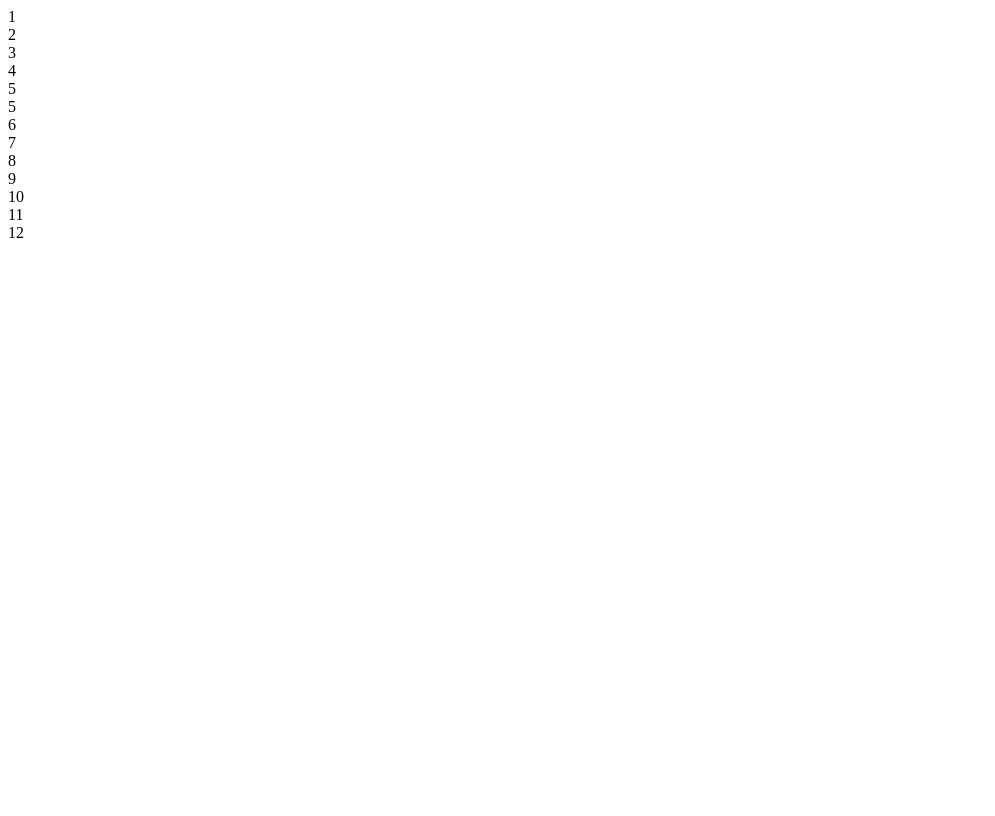
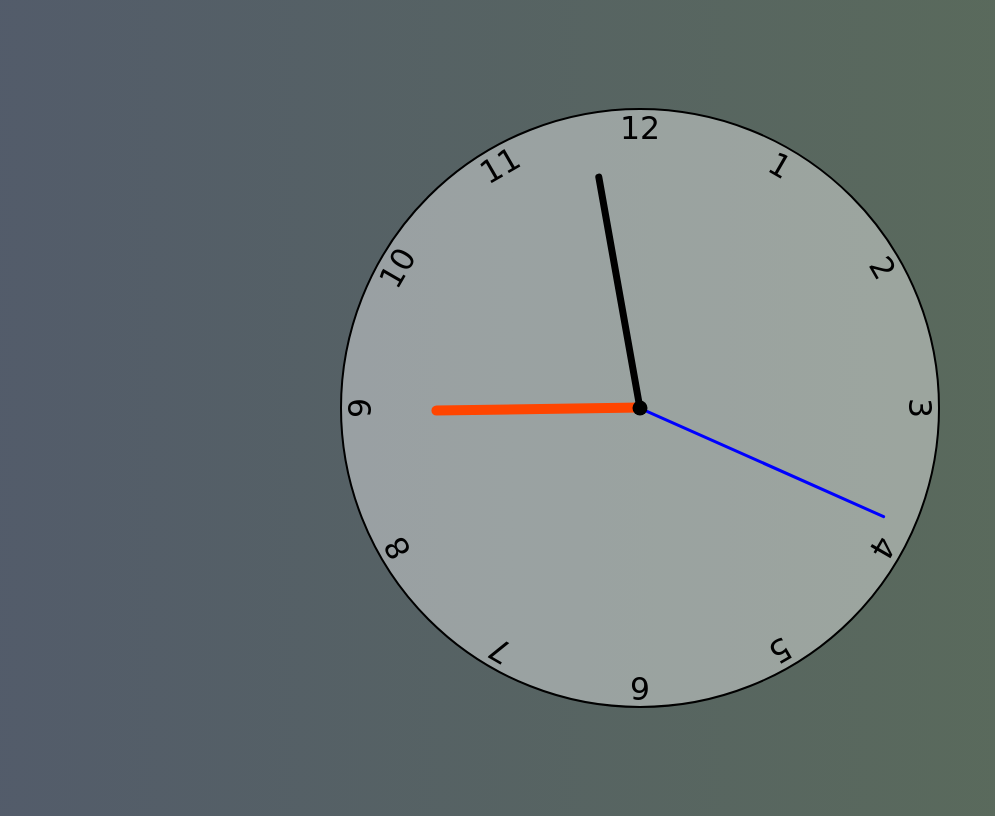
Before and after one commit to frebbs/simpleClock_html_css_js, a plain HTML site: page index.html in a window 1280 px wide. Shown: the whole page, without its empty margins (0-995 px from the left). Drawn offline with Linux system fonts and the light colour scheme; a web font is replaced by a local one.

Commit message:
Css and JS completed

```diff
--- a/index.html
+++ b/index.html
@@ -6,26 +6,28 @@
           content="width=device-width, user-scalable=no, initial-scale=1.0, maximum-scale=1.0, minimum-scale=1.0">
     <meta http-equiv="X-UA-Compatible" content="ie=edge">
     <title>Clock</title>
+    <link href="https://fonts.googleapis.com/css?family=Bowlby+One+SC&display=swap" rel="stylesheet">
+    <link rel="stylesheet" href="styles.css">
 </head>
 <body>
 <div class="clock">
-    <div class="hand hour"></div>
-    <div class="hand minute"></div>
-    <div class="hand second"></div>
+    <div class="hand hour" data-hour-hand></div>
+    <div class="hand minute" data-minute-hand></div>
+    <div class="hand second" data-second-hand></div>
     <div class="number number1">1</div>
-    <div class="number number1">2</div>
-    <div class="number number1">3</div>
-    <div class="number number1">4</div>
-    <div class="number number1">5</div>
-    <div class="number number1">5</div>
-    <div class="number number1">6</div>
-    <div class="number number1">7</div>
-    <div class="number number1">8</div>
-    <div class="number number1">9</div>
-    <div class="number number1">10</div>
-    <div class="number number1">11</div>
-    <div class="number number1">12</div>
+    <div class="number number2">2</div>
+    <div class="number number3">3</div>
+    <div class="number number4">4</div>
+    <div class="number number5">5</div>
+    <div class="number number6">6</div>
+    <div class="number number7">7</div>
+    <div class="number number8">8</div>
+    <div class="number number9">9</div>
+    <div class="number number10">10</div>
+    <div class="number number11">11</div>
+    <div class="number number12">12</div>
 </div>
 
+<script src="script.js"></script>
 </body>
 </html>
--- a/script.js
+++ b/script.js
@@ -0,0 +1,23 @@
+setInterval(setClock, 1000);
+
+const hourHand = document.querySelector('[data-hour-hand]');
+const minuteHand = document.querySelector('[data-minute-hand]');
+const secondHand = document.querySelector('[data-second-hand]');
+
+function setClock() {
+    const currentDate = new Date();
+    const secondsRatio = currentDate.getSeconds() / 60;
+    const minutesRatio = (secondsRatio + currentDate.getMinutes()) / 60;
+    const hoursRatio = (minutesRatio + currentDate.getHours()) / 12;
+
+    setRotation(secondHand, secondsRatio);
+    setRotation(minuteHand, minutesRatio);
+    setRotation(hourHand, hoursRatio);
+
+}
+
+function setRotation(element, rotationRatio) {
+    element.style.setProperty('--rotation', rotationRatio * 360);
+}
+
+setClock();
--- /dev/null
+++ b/styles.css
@@ -0,0 +1,90 @@
+*, *::after, *::before {
+    box-sizing: border-box;
+    font-family: 'Bowlby One SC', cursive;
+    font-size: 62.75%;
+}
+
+body {
+    background: linear-gradient(to right, rgba(64, 74, 90, 0.9), rgba(74, 94, 70, 0.9));
+    display: flex;
+    justify-content: center;
+    align-items: center;
+    height: 100vh;
+    overflow: hidden;
+}
+
+.clock {
+    width: 600px;
+    height: 600px;
+    background-color: rgba(255, 255, 255, 0.4);
+    border-radius: 50%;
+    border: 2px solid black;
+    position: relative;
+    font-size: 5rem;
+}
+
+.clock .number {
+    --rotation: 0;
+    position: absolute;
+    width: 100%;
+    height: 100%;
+    text-align: center;
+    transform: rotate(var(--rotation));
+}
+
+.clock::after {
+    content: '';
+    position: absolute;
+    background-color: black;
+    z-index: 11;
+    width: 15px;
+    height: 15px;
+    top: 50%;
+    left: 50%;
+    transform: translate(-50%, -50%);
+    border-radius: 50%;
+}
+
+.clock .number1 { --rotation: 30deg;}
+.clock .number2 { --rotation: 60deg;}
+.clock .number3 { --rotation: 90deg;}
+.clock .number4 { --rotation: 120deg;}
+.clock .number5 { --rotation: 150deg;}
+.clock .number6 { --rotation: 180deg;}
+.clock .number7 { --rotation: 210deg;}
+.clock .number8 { --rotation: 240deg;}
+.clock .number9 { --rotation: 270deg;}
+.clock .number10 { --rotation: 300deg;}
+.clock .number11 { --rotation: 330deg;}
+
+.clock .hand {
+    --rotation: 0;
+    position: absolute;
+    bottom: 50%;
+    left: 50%;
+    background-color: black;
+    /*border: 1px solid white;*/
+    border-top-left-radius: 10px;
+    border-top-right-radius: 10px;
+    transform-origin: bottom;
+    z-index: 10;
+    transform: translate(-50%) rotate(calc(var(--rotation) * 1deg));
+}
+
+.clock .hand.second {
+    width: 3px;
+    height: 45%;
+    background-color: blue;
+}
+
+.clock .hand.minute {
+    width: 7px;
+    height: 40%;
+    background-color: black;
+}
+
+.clock .hand.hour {
+    width: 10px;
+    height: 35%;
+    background-color: orangered;
+}
```
Also changed, not shown: sytles.css (deleted).
